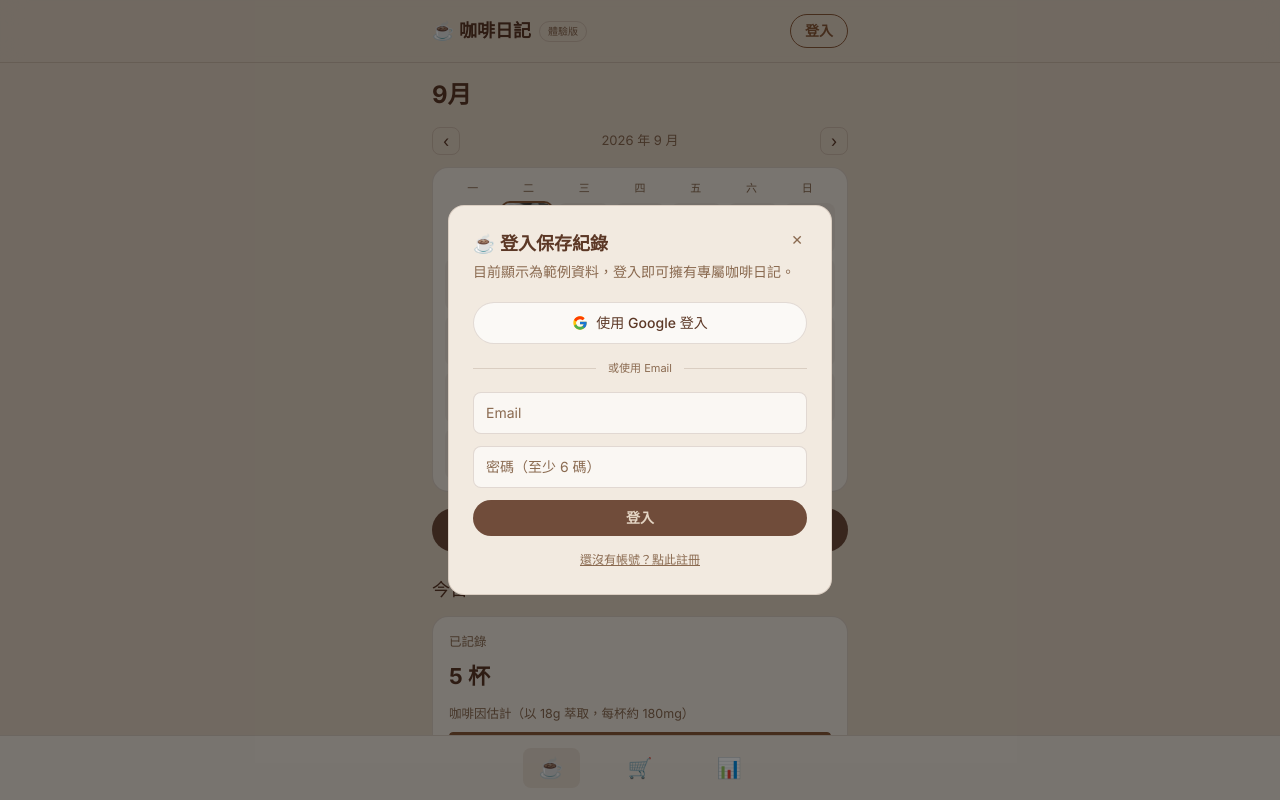
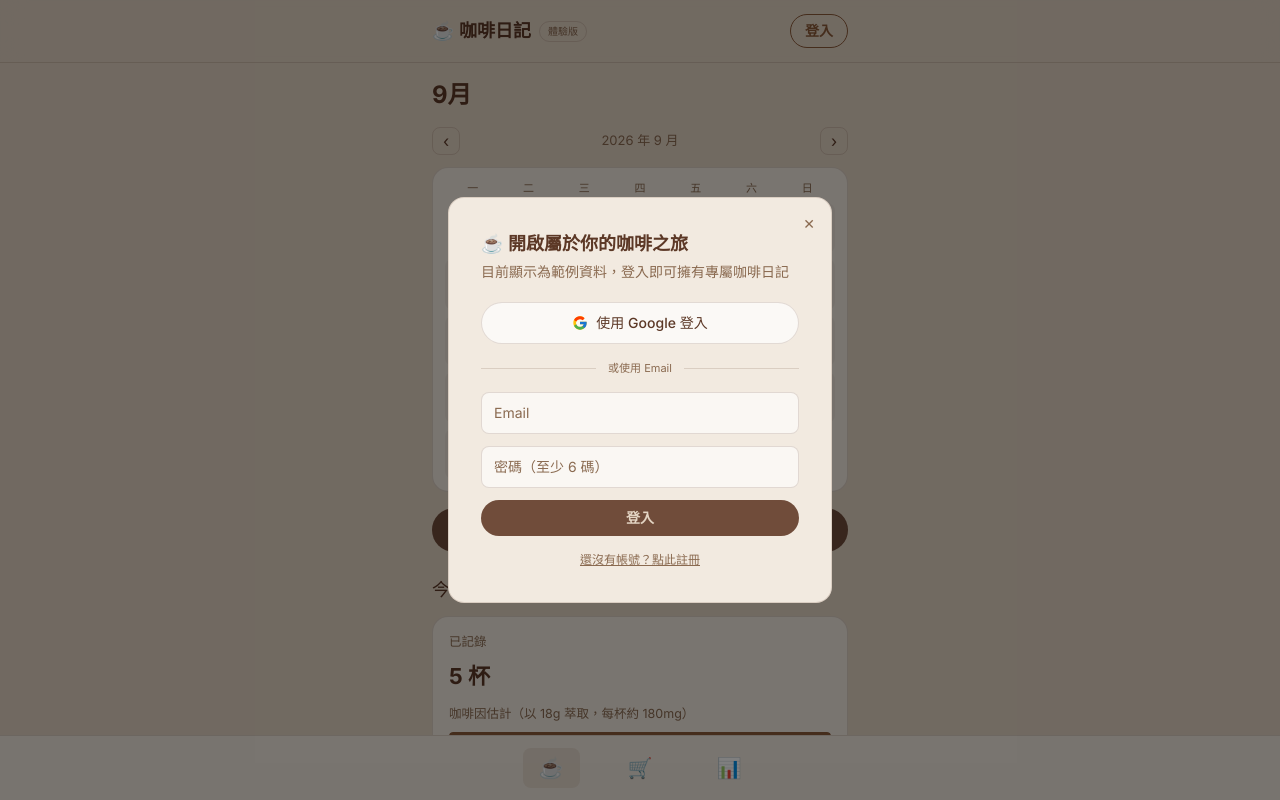
Before and after one commit to cching01099/coffee-diary, a React (Vite) app: page /calendar in a window 1280 px wide. Both pictures are taken after a click on the button "登入". Shown: the top 800 px of the page. Built offline with nearby package versions, Linux system fonts and the light colour scheme; no server answers.

Commit message:
Fix email confirmation redirect and polish the login prompt modal
signUp now passes emailRedirectTo so the confirmation email links
back to wherever the app is actually running instead of a hardcoded
Site URL. Also moves the modal's close button to the corner and
tidies up spacing.

```diff
--- a/src/components/LoginForm.jsx
+++ b/src/components/LoginForm.jsx
@@ -29,7 +29,7 @@ export default function LoginForm() {
     const { error } =
       mode === 'signin'
         ? await supabase.auth.signInWithPassword({ email, password })
-        : await supabase.auth.signUp({ email, password })
+        : await supabase.auth.signUp({ email, password, options: { emailRedirectTo: window.location.origin } })
     setLoading(false)
     if (error) {
       setError(translateAuthError(error.message))
--- a/src/components/LoginPromptModal.jsx
+++ b/src/components/LoginPromptModal.jsx
@@ -7,14 +7,12 @@ export default function LoginPromptModal({ onClose }) {
       onClick={onClose}
     >
       <div
-        className="w-full max-w-sm bg-card rounded-2xl p-6 border border-line"
+        className="relative w-full max-w-sm bg-card rounded-2xl p-8 border border-line"
         onClick={(e) => e.stopPropagation()}
       >
-        <div className="flex justify-between items-start mb-1">
-          <h2 className="text-lg font-semibold text-ink">☕ 登入保存紀錄</h2>
-          <button onClick={onClose} className="text-ink-dim text-sm px-1">✕</button>
-        </div>
-        <p className="text-sm text-ink-dim mb-5">目前顯示為範例資料，登入即可擁有專屬咖啡日記。</p>
+        <button onClick={onClose} className="absolute top-4 right-4 text-ink-dim text-sm">✕</button>
+        <h2 className="text-lg font-semibold text-ink mb-1 pr-6">☕ 開啟屬於你的咖啡之旅</h2>
+        <p className="text-sm text-ink-dim mb-5">目前顯示為範例資料，登入即可擁有專屬咖啡日記</p>
         <LoginForm />
       </div>
     </div>
```
